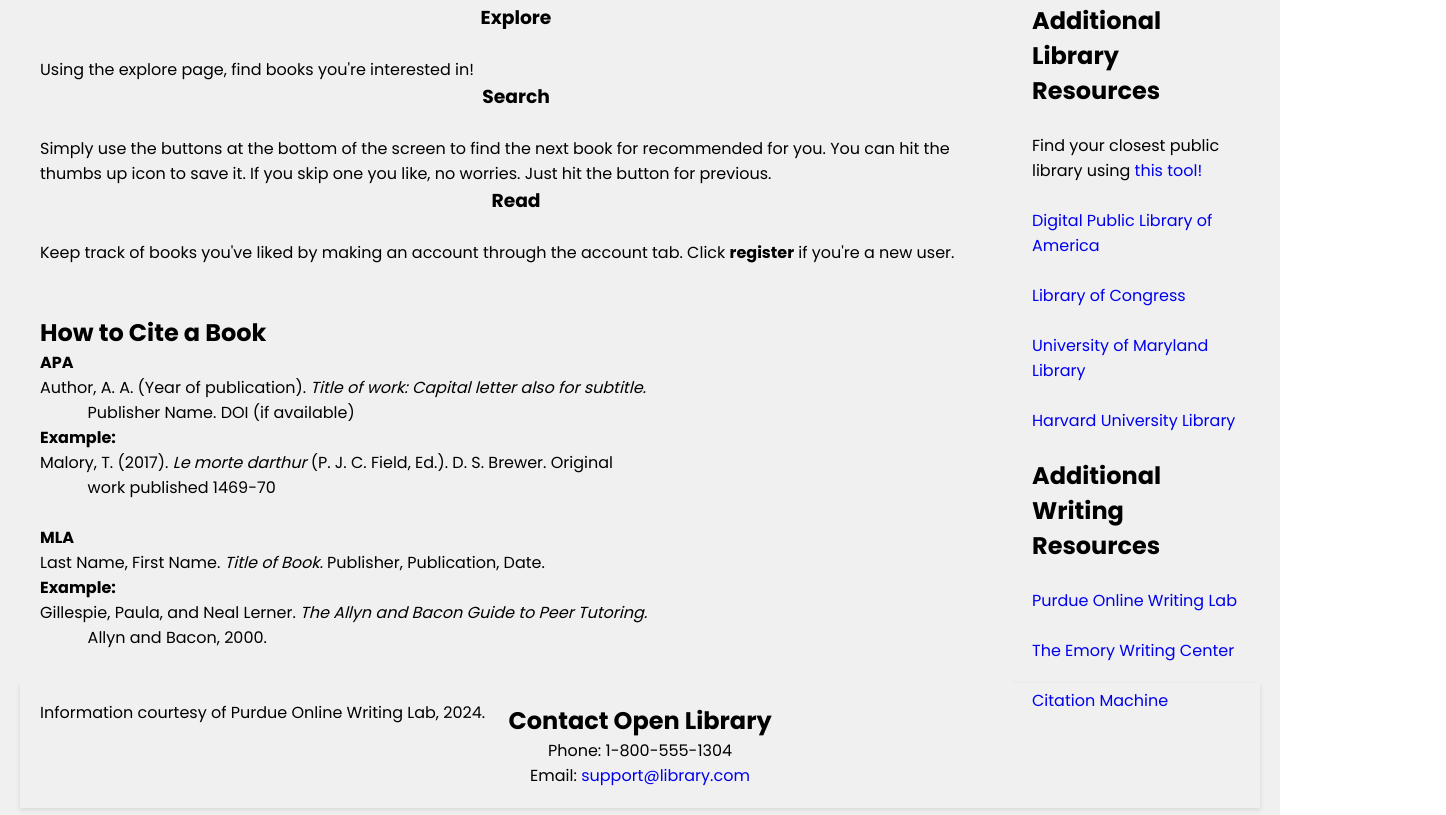
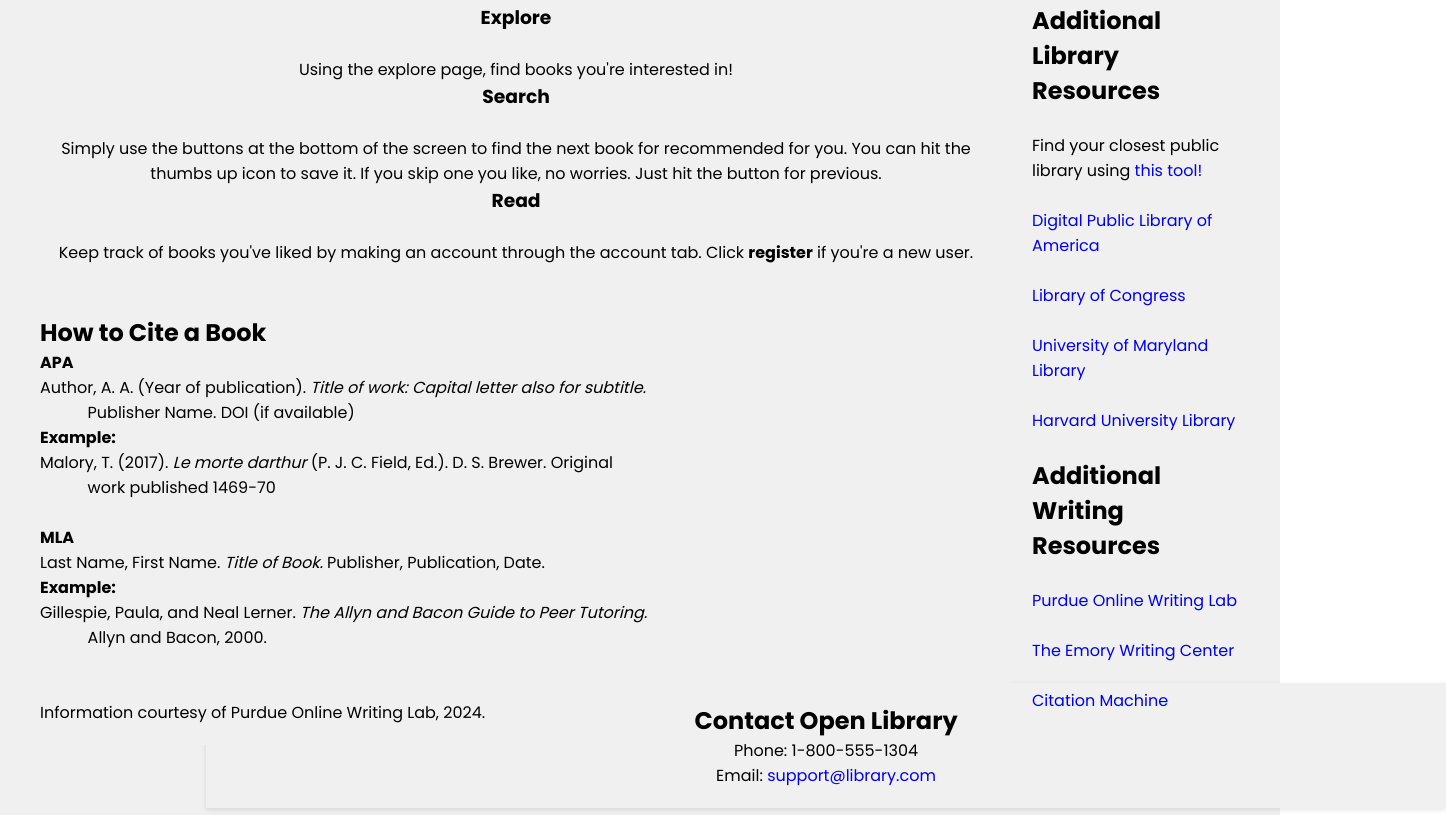
Before and after one commit to zahmad12terp/novelNook, a website: page public/help.html in a window 1280 px wide. Shown: the part 85-900 px from the top of the page, 1446 px wide, since content can reach past the window. Drawn offline with nearby package versions, Linux system fonts and the light colour scheme.

Commit message:
Update help.css

```diff
--- a/public/help.css
+++ b/public/help.css
@@ -1,7 +1,3 @@
-/*I [Samira] will integrate this into styles.css but for testing
-I put this in a seperate file so that I could debug*/
-
-
 @import url("https://fonts.googleapis.com/css2?family=Poppins:wght@400;600;700&display=swap");
 
 :root {
@@ -206,12 +202,16 @@ I put this in a seperate file so that I could debug*/
     box-shadow: 0 2px 5px rgba(0,0,0,0.1);
     text-align: center;
     margin-top: 20px;
+    margin-left: 15%;
 }
 .citation-indent {
     text-indent: 5%;
 }
 .how-to-heading {
     text-align: center;
+}
+.howToDescription{
+  text-align: center;
 }
 
 .section {
```
